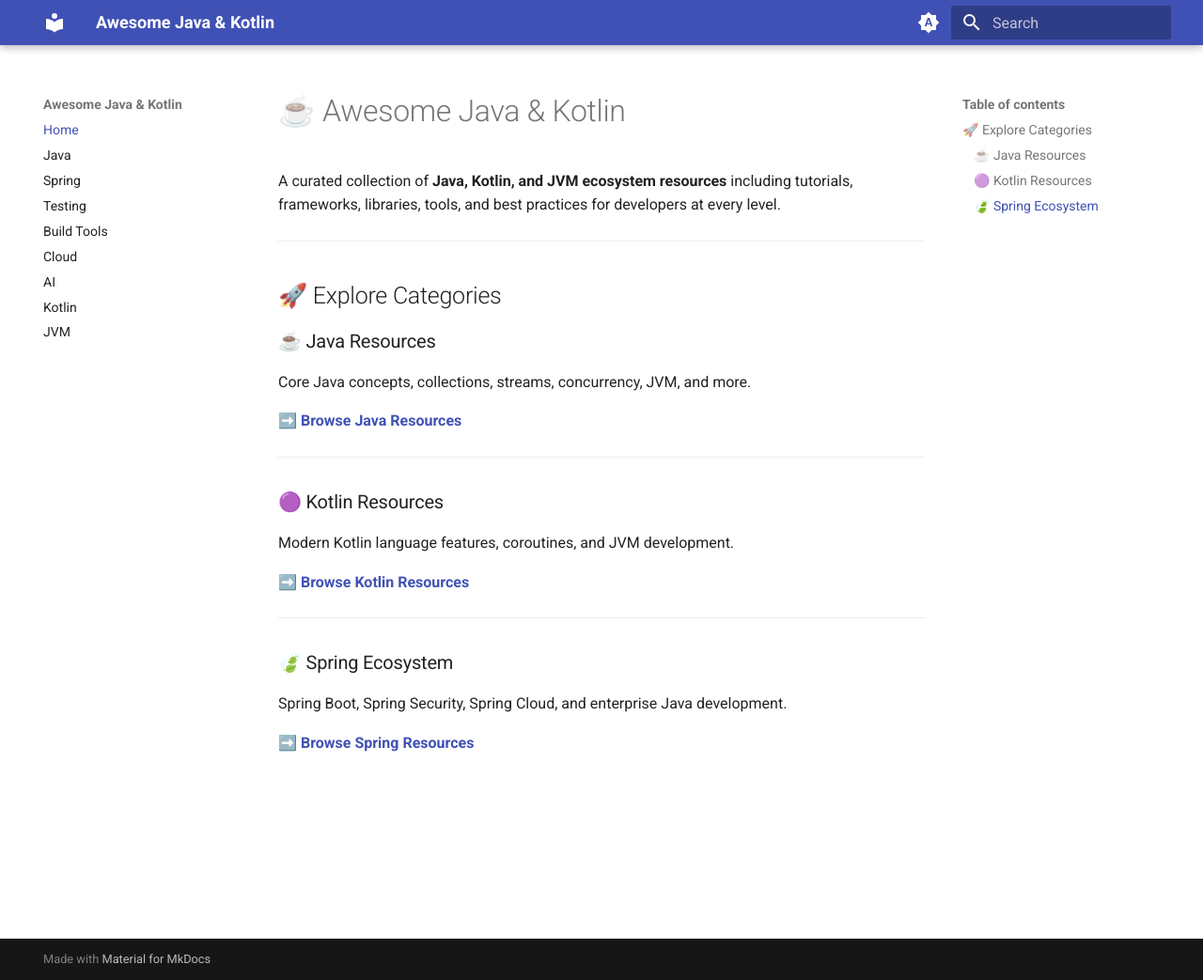
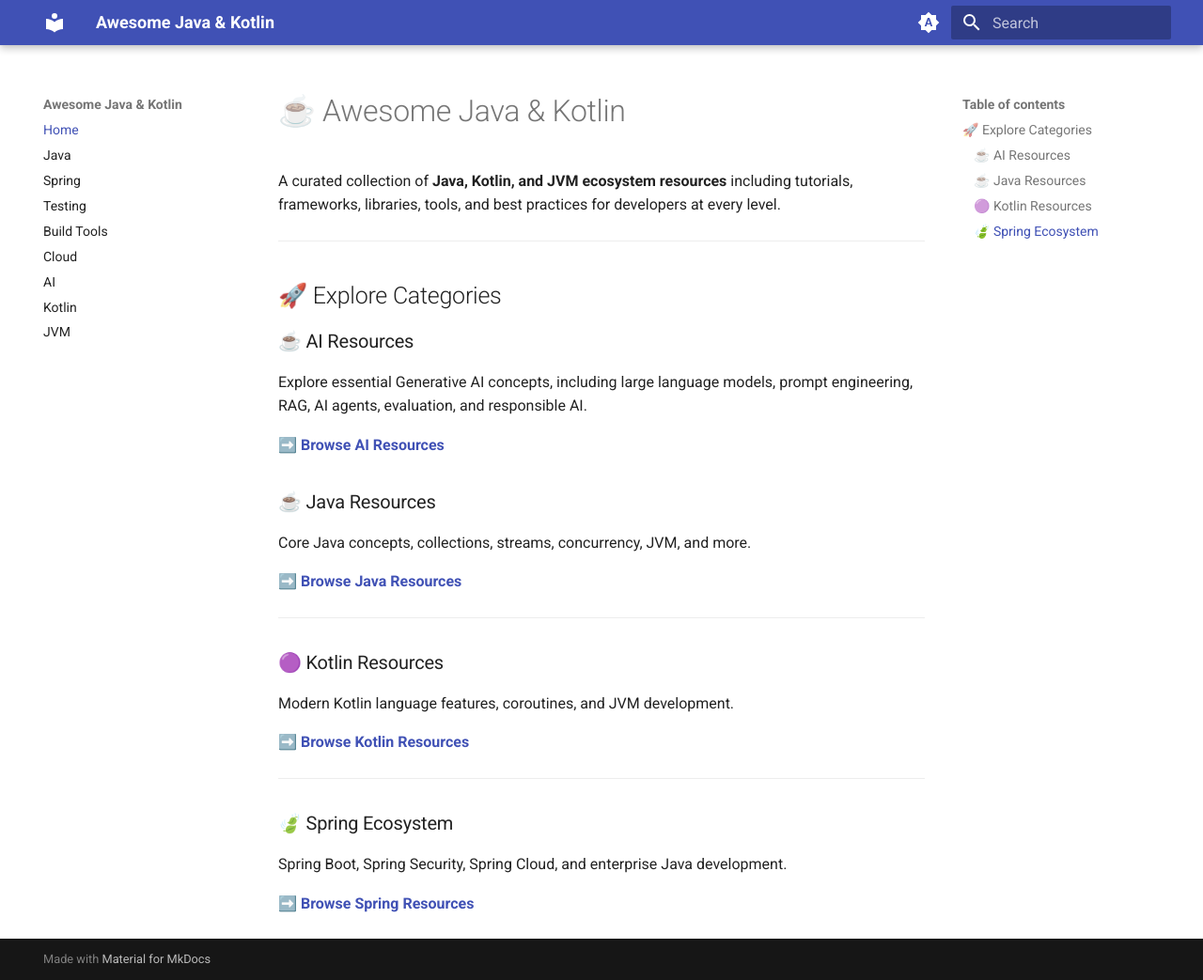
Before and after one commit to bsmahi/awesome-java-kotlin, an MkDocs documentation site: the page built from docs/index.md, in a window 1280 px wide and 1043 px high. Shown: the whole window at 94% size. Built offline with MkDocs 1.6.1 and Material for MkDocs 9.7.7, drawn with Linux system fonts in a browser that asks for light colours.

Commit message:
Add 'AI Resources' section to docs index
Insert a new 'AI Resources' subsection into docs/index.md under Explore Categories. The added block includes a short blurb and a link pointing to the existing Java resources (ai/).

```diff
--- a/docs/index.md
+++ b/docs/index.md
@@ -5,6 +5,12 @@
 ---
 
 ## 🚀 Explore Categories
+
+### ☕ AI Resources
+
+Explore essential Generative AI concepts, including large language models, prompt engineering, RAG, AI agents, evaluation, and responsible AI.
+
+➡️ **[Browse AI Resources](ai/)**
 
 ### ☕ Java Resources
 Core Java concepts, collections, streams, concurrency, JVM, and more.
```
